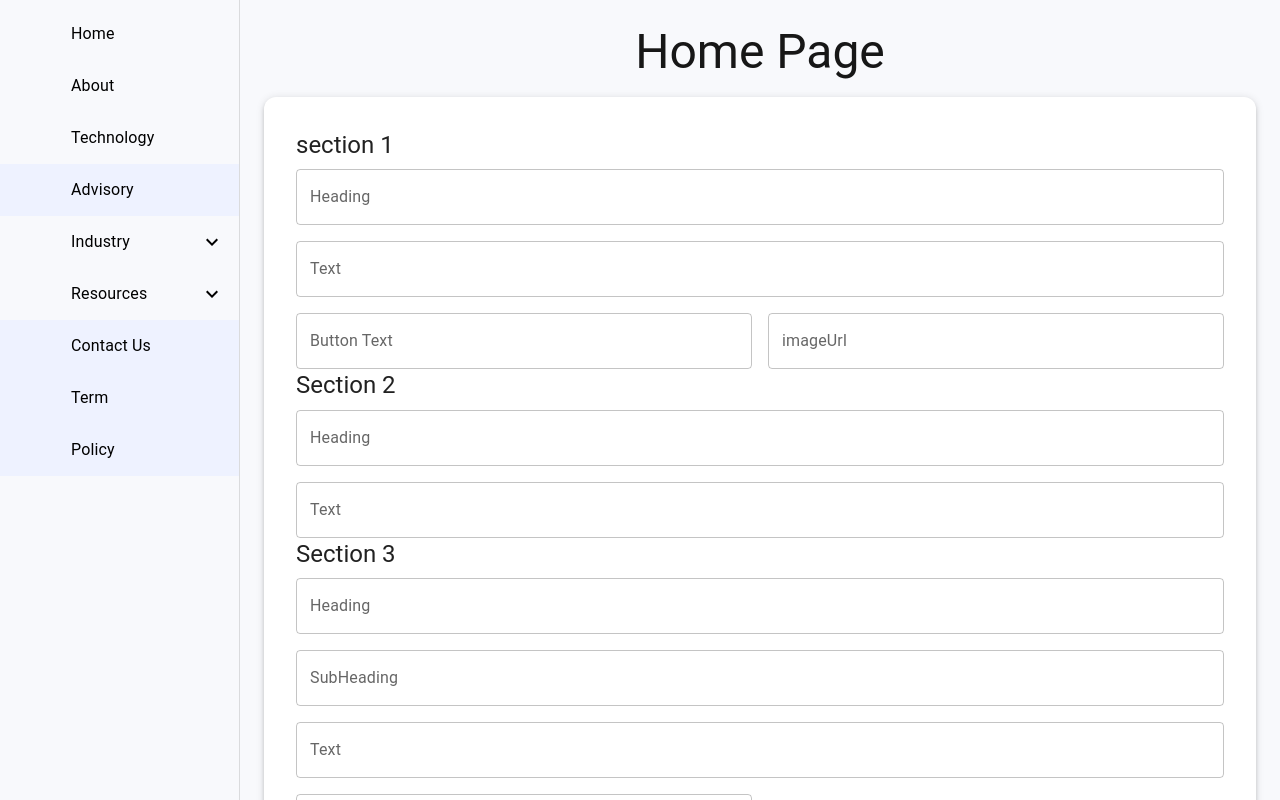
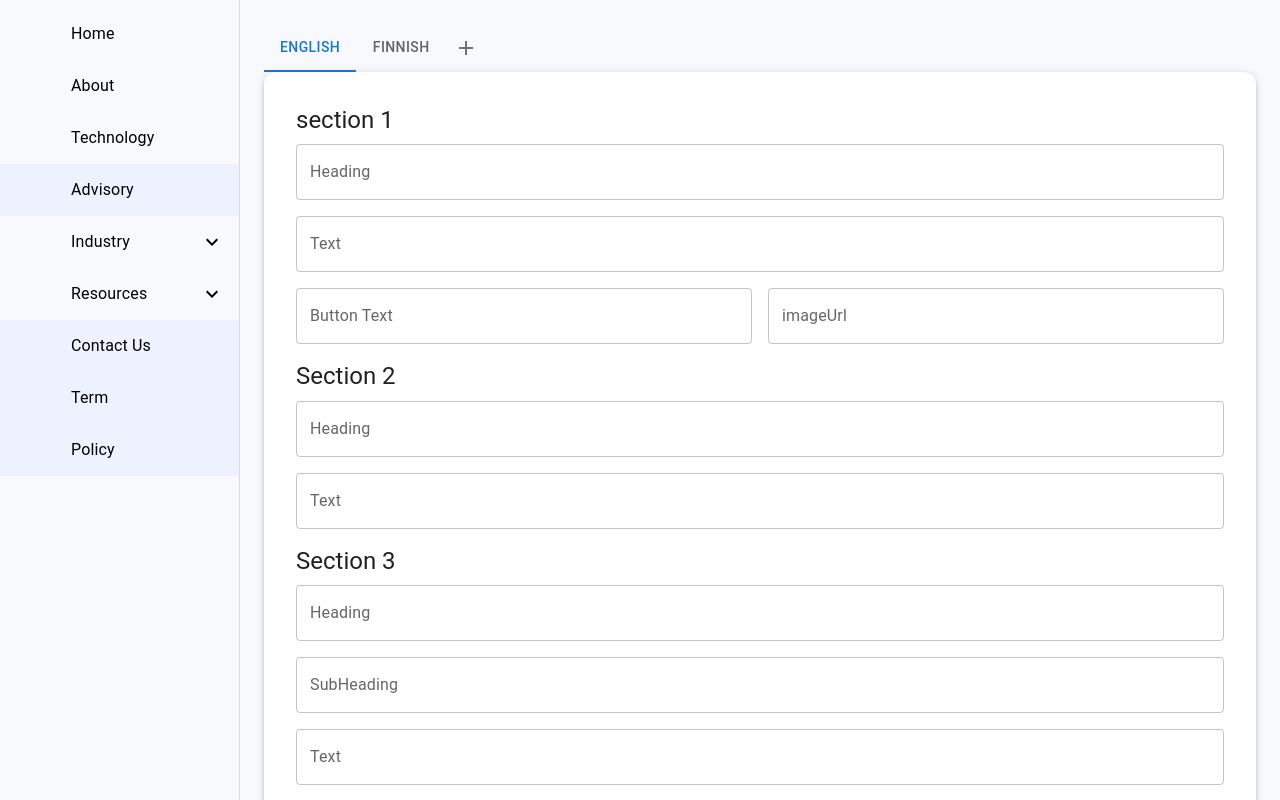
Before and after one commit to Muzzamil-02/websitedashboardfrontend, a Next.js app: page / in a window 1280 px wide. Built offline with nearby package versions, Linux system fonts and the light colour scheme.

Commit message:
home page tab set to shift the tab

```diff
--- a/src/app/page.js
+++ b/src/app/page.js
@@ -1,10 +1,21 @@
 "use client";
 
+import React from "react";
 import { useState } from "react";
+import {
+  Container,
+  Paper,
+  Button,
+  Typography,
+  Box,
+  Tabs,
+  Tab,
+  IconButton,
+} from "@mui/material";
+import AddIcon from "@mui/icons-material/Add";
+import Sidebar from "@/components/Sidebar";
 import Section1 from "@/components/home/Section1";
 import Section2 from "@/components/home/Section2";
-import { Container, Paper, Button, Typography, Box } from "@mui/material";
-import Sidebar from "@/components/Sidebar";
 import Section3 from "@/components/home/Section3";
 import Section4 from "@/components/home/Section4";
 import Section5 from "@/components/home/Section5";
@@ -16,8 +27,26 @@ import Section10 from "@/components/home/Section10";
 import Section13 from "@/components/home/Section13";
 import ScreenData from "@/components/home/ScreenData";
 
+const sectionComponents = {
+  section1: Section1,
+  section2: Section2,
+  section3: Section3,
+  section4: Section4,
+  section5: Section5,
+  section6: Section6,
+  section7: Section7,
+  section8: Section8,
+  section9: Section9,
+  section10: Section10,
+  section13: Section13,
+  screendata: ScreenData,
+};
+
 export default function Home() {
+  const [languages, setLanguages] = useState(["English", "Finnish"]);
+  const [selectedLanguage, setSelectedLanguage] = useState("English");
   const [formData, setFormData] = useState({
+    English: {
       section1: {
         heading: "",
         text: "",
@@ -215,7 +244,8 @@ export default function Home() {
           {
             number: "3",
             title: "Measure, Track, Report",
-          description: "Monitor and report your progress towards ESG goals...",
+            description:
+              "Monitor and report your progress towards ESG goals...",
           },
         ],
         image: "./images/screen.png",
@@ -229,20 +259,261 @@ export default function Home() {
           linkText: "here.",
         },
       },
+    },
+    Finnish: {
+      section1: {
+        heading: "",
+        text: "",
+        buttonText: "",
+        imageUrl: "",
+      },
+      section2: {
+        heading: "",
+        text: "",
+      },
+      section3: {
+        heading: "",
+        subheading: "",
+
+        imageUrl: "",
+      },
+      section4: {
+        title: "",
+        heading: "",
+        text: "",
+      },
+      section5: {
+        heading: "",
+        right: {
+          button: "",
+          transportation: { imgURL: "", alt: "", text: "" },
+          financialInstitutions: { imgURL: "", alt: "", text: "" },
+          capi: { imgURL: "", alt: "", text: "" },
+          insuranceCompany: { imgURL: "", alt: "", text: "" },
+          agriculture: { imgURL: "", alt: "", text: "" },
+          Energy: { imgURL: "", alt: "", text: "" },
+        },
+        left: {
+          button: "",
+          hospitality: { imgURL: "", alt: "", text: "" },
+          infrastructure: { imgURL: "", alt: "", text: "" },
+          realEstate: { imgURL: "", alt: "", text: "" },
+        },
+      },
+      section6: {
+        title: "Technology",
+        Heading: "Cloud-Native AI-Driven Platform",
+        Text: "Streamline your ESG journey effortlessly with our intelligent platform. Utilizing built-in benchmarks and AI-driven analytics, easily set goals, select interventions, and track progress from development to reporting.",
+        ServiceCard: {
+          technology: {
+            title: "Technology",
+            desc: "<p class='service-description'>Leverage <a href='/technology/'>technology</a> and ESG consulting to facilitate the transition, enabling streamlined data management.</p>",
+          },
+          advisory: {
+            title: "Advisory",
+            desc: "<p class='service-description'>Optimize your ESG transition sustainability strategy with our <a href='/advisory/'>ESG Advisory consulting</a>.</p>",
+          },
+          Data: {
+            title: "Data & Insights",
+            desc: "<p class='service-description'>Drive progress through seamless transition with our <a href='/research-publications/'>research and publication</a>.</p>",
+          },
+          capacity: {
+            title: "Capacity Building",
+            desc: "<p class='service-description'>Empower your team with the expertise to navigate ESG transition through The Transition Talent program.</p>",
+          },
+        },
+      },
+      section7: {
+        heading: "Technology Features",
+        cardData: {
+          tech1: {
+            imageURL: "/images/tech1.svg",
+            heading: "Recommendation Engine",
+            description:
+              "Maximize ESG impact with tailored, industry-specific interventions ensuring simplicity and compliance across all jurisdictions.",
+          },
+          tech2: {
+            imageURL: "/images/tech2.svg",
+            heading: "Industry Insights",
+            description:
+              "Unlock ESG strategies with tailored insights and benchmarks, customized to your organization’s size and geographical presence.",
+          },
+          tech3: {
+            imageURL: "/images/tech3.svg",
+            heading: "Consolidated Reporting",
+            description:
+              "Track and report with pre-configured templates, ensuring compliance across various regulations, standards, and frameworks.",
+          },
+        },
+      },
+      section8: {
+        element1: {
+          mainHeading: "Data & Insights",
+          Heading: "Drive informed decision-making",
+          Text: "Utilize actionable data, insights, and research for actionable intelligence with our sustainability advisory services...",
+          imageSrc: "",
+          buttonText: "Learn More",
+        },
+        element2: {
+          mainHeading: "Capacity Building",
+          Heading: "Future Sustainability Leaders",
+          Text: "“The Transition Talent” program by Spectreco offers tailored capacity-building initiatives...",
+          imageSrc: "",
+          buttonText: "Learn More",
+        },
+      },
+      section9: {
+        urls: [
+          "https://spectreco.com/wp-content/uploads/2024/04/6-150x150.png",
+          "https://spectreco.com/wp-content/uploads/2024/04/7-150x150.png",
+          "https://spectreco.com/wp-content/uploads/2024/04/8-150x150.png",
+          "https://spectreco.com/wp-content/uploads/2024/04/9-150x150.png",
+          "https://spectreco.com/wp-content/uploads/2024/06/14-150x150.png",
+          "https://spectreco.com/wp-content/uploads/2024/06/16-150x150.png",
+          "https://spectreco.com/wp-content/uploads/2024/06/23-150x150.png",
+          "https://spectreco.com/wp-content/uploads/2024/06/22-150x150.png",
+          "https://spectreco.com/wp-content/uploads/2024/06/21-150x150.png",
+          "https://spectreco.com/wp-content/uploads/2024/06/20-150x150.png",
+          "https://spectreco.com/wp-content/uploads/2024/06/19-150x150.png",
+          "https://spectreco.com/wp-content/uploads/2024/06/18-150x150.png",
+          "https://spectreco.com/wp-content/uploads/2024/04/1-150x150.png",
+          "https://spectreco.com/wp-content/uploads/2024/04/2-150x150.png",
+          "https://spectreco.com/wp-content/uploads/2024/04/3-150x150.png",
+          "https://spectreco.com/wp-content/uploads/2024/04/4-150x150.png",
+          "https://spectreco.com/wp-content/uploads/2024/04/5-150x150.png",
+          "https://spectreco.com/wp-content/uploads/2024/06/17-150x150.png",
+          "https://spectreco.com/wp-content/uploads/2024/04/11-150x150.png",
+          "https://spectreco.com/wp-content/uploads/2024/06/25-150x150.png",
+          "https://spectreco.com/wp-content/uploads/2024/04/10-150x150.png",
+          "https://spectreco.com/wp-content/uploads/2024/06/12-150x150.png",
+          "https://spectreco.com/wp-content/uploads/2024/06/13-150x150.png",
+          "https://spectreco.com/wp-content/uploads/2024/06/24-150x150.png",
+        ],
+      },
+      section10: {
+        mainHeading: "ADVISORY",
+        heading:
+          "<p>Tailored<span style='color:#d30c0b;'> industry</span> solutions</p>",
+        subHeading: "By offering various ESG solution avenues...",
+        component: [
+          {
+            title: "Community Impact",
+            description:
+              "Build trust within the community and enable productivity.",
+            imageURL:
+              "https://spectreco.com/wp-content/uploads/2024/05/Advisory1.svg",
+          },
+          {
+            title: "Risk Management",
+            description:
+              "Identify, manage, and mitigate risks for infrastructure.",
+            imageURL:
+              "https://spectreco.com/wp-content/uploads/2024/05/Advisory2.svg",
+          },
+        ],
+      },
+      section13: {
+        title: "Our",
+        highlight: "Global",
+        subtitle: "Presence",
+        image: "./images/map.png",
+        description:
+          "We are at the forefront of driving sustainable solutions and ESG initiatives worldwide...",
+        locations: [
+          {
+            name: "US",
+            address:
+              "Spectreco LLC, 1708 Peachtree Street NW, Suite 207, Atlanta, GA 30309, USA",
+          },
+          {
+            name: "UK",
+            address:
+              "Spectreco LLP, 128 City Road London, EC1V 2NX, United Kingdom",
+          },
+          {
+            name: "Europe",
+            address:
+              "Spectreco Europe Private, Unipessoal LDA, Avenida da Liberdade 129B 1250-140 Lissabon, Portugali",
+          },
+          {
+            name: "Asia",
+            address:
+              "ESG Consulting (Private) Limited, 141-D, SLHS, Lahore, Pakistan",
+          },
+        ],
+      },
+      screendata: {
+        steps: [
+          {
+            number: "1",
+            title: "Set Baseline",
+            description: "Enter baseline data, define company size...",
+          },
+          {
+            number: "2",
+            title: "Recommended Interventions",
+            description:
+              "Our recommendation engine gives tailored interventions...",
+          },
+          {
+            number: "3",
+            title: "Measure, Track, Report",
+            description:
+              "Monitor and report your progress towards ESG goals...",
+          },
+        ],
+        image: "./images/screen.png",
+        button: {
+          text: "Book a Demo to Explore Spectreco’s ESG Solutions",
+          link: "/contactus",
+        },
+        footer: {
+          text: "Need more information? Check out our step-by-step video guide",
+          link: "/technology",
+          linkText: "here.",
+        },
+      },
+    },
   });
 
-  // Function to update formData from any section
+  const handleLanguageChange = (event, newValue) => {
+    setSelectedLanguage(newValue);
+  };
+
+  const handleAddLanguage = () => {
+    const newLanguage = prompt("Enter new language name:");
+    if (newLanguage && !languages.includes(newLanguage)) {
+      setLanguages([...languages, newLanguage]);
+      setFormData({
+        ...formData,
+        [newLanguage]: {
+          section1: {},
+          section2: {},
+          section3: {},
+          section4: {},
+          section5: {},
+          section6: {},
+          section7: {},
+          section8: {},
+          section9: {},
+          section10: {},
+          section13: {},
+          screendata: {},
+        },
+      });
+    }
+  };
+
   const handleFieldChange = (section, name, value) => {
     setFormData((prevData) => ({
       ...prevData,
-      [section]: {
-        ...prevData[section],
-        [name]: value,
+      [selectedLanguage]: {
+        ...prevData[selectedLanguage],
+        [section]: { ...prevData[selectedLanguage][section], [name]: value },
       },
     }));
   };
 
-  // Function to handle Save Changes
   const handleSaveChanges = () => {
     console.log("Form Data Submitted:", formData);
     alert("Form submitted! Check console for data.");
@@ -250,78 +521,35 @@ export default function Home() {
 
   return (
     <Box sx={{ display: "flex", height: "100vh", backgroundColor: "#f8f9fc" }}>
-      {/* Sidebar - Fixed on the left */}
       <Sidebar />
-
-      {/* Main Content */}
       <Container sx={{ flexGrow: 1, padding: 3 }}>
-        <Typography variant="h3" textAlign="center" gutterBottom>
-          Home Page
-        </Typography>
+        <Tabs
+          value={selectedLanguage}
+          onChange={handleLanguageChange}
+          variant="scrollable"
+          scrollButtons="auto"
+        >
+          {languages.map((lang) => (
+            <Tab key={lang} label={lang} value={lang} />
+          ))}
+          <IconButton onClick={handleAddLanguage}>
+            <AddIcon />
+          </IconButton>
+        </Tabs>
 
         <Paper sx={{ padding: 4, borderRadius: 3, boxShadow: 3 }}>
-          <Section1
-            formData={formData.section1}
+          {Object.keys(formData[selectedLanguage] || {}).map((section) => {
+            const Component = sectionComponents[section];
+            return Component ? (
+              <Box key={section} sx={{ marginBottom: 2 }}>
+                <Component
+                  formData={formData[selectedLanguage][section]}
                   onFieldChange={handleFieldChange}
                 />
-          <Section2
-            formData={formData.section2}
-            onFieldChange={handleFieldChange}
-          />
-          <Section3
-            formData={formData.section3}
-            onFieldChange={handleFieldChange}
-          />
-          <Section4
-            formData={formData.section4}
-            onFieldChange={handleFieldChange}
-          />
-          <Section5
-            formData={formData.section5}
-            onFieldChange={handleFieldChange}
-          />
-          <Section6
-            formData={formData.section6}
-            onFieldChange={handleFieldChange}
-          />
-          <Paper sx={{ padding: 4, borderRadius: 3, boxShadow: 3 }}>
-            <Section7
-              formData={formData.section7}
-              onFieldChange={handleFieldChange}
-            />
-          </Paper>
-          <Paper sx={{ padding: 4, borderRadius: 3, boxShadow: 3 }}>
-            <Section8
-              formData={formData.section8}
-              onFieldChange={handleFieldChange}
-            />
-          </Paper>
-          <Paper sx={{ padding: 4, borderRadius: 3, boxShadow: 3 }}>
-            <Section9
-              formData={formData.section9}
-              onFieldChange={handleFieldChange}
-            />
-          </Paper>
-          <Paper sx={{ padding: 4, borderRadius: 3, boxShadow: 3 }}>
-            <Section10
-              formData={formData.section10}
-              onFieldChange={handleFieldChange}
-            />
-          </Paper>
-          <Paper sx={{ padding: 4, borderRadius: 3, boxShadow: 3 }}>
-            <Section13
-              formData={formData.section13}
-              onFieldChange={handleFieldChange}
-            />
-          </Paper>
-          <Paper sx={{ padding: 4, borderRadius: 3, boxShadow: 3 }}>
-            <ScreenData
-              formData={formData.screendata}
-              onFieldChange={handleFieldChange}
-            />
-          </Paper>
+              </Box>
+            ) : null;
+          })}
 
-          {/* One Save Changes Button at Parent Level */}
           <Box textAlign="center" sx={{ marginTop: 3 }}>
             <Button
               variant="contained"
--- a/src/components/Sidebar.js
+++ b/src/components/Sidebar.js
@@ -87,21 +87,21 @@ const Sidebar = () => {
     {
       id: 21,
       text: "Contact Us",
-      path: "/settings",
+      path: "/contactus",
       selected: true,
     },
     {
       id: 22,
       text: "Term",
 
-      path: "/settings",
+      path: "/term",
       selected: true,
     },
     {
       id: 23,
       text: "Policy",
 
-      path: "settings",
+      path: "policy",
       selected: true,
     },
   ];
```
Lines whose indentation alone changed are shown as unchanged.
